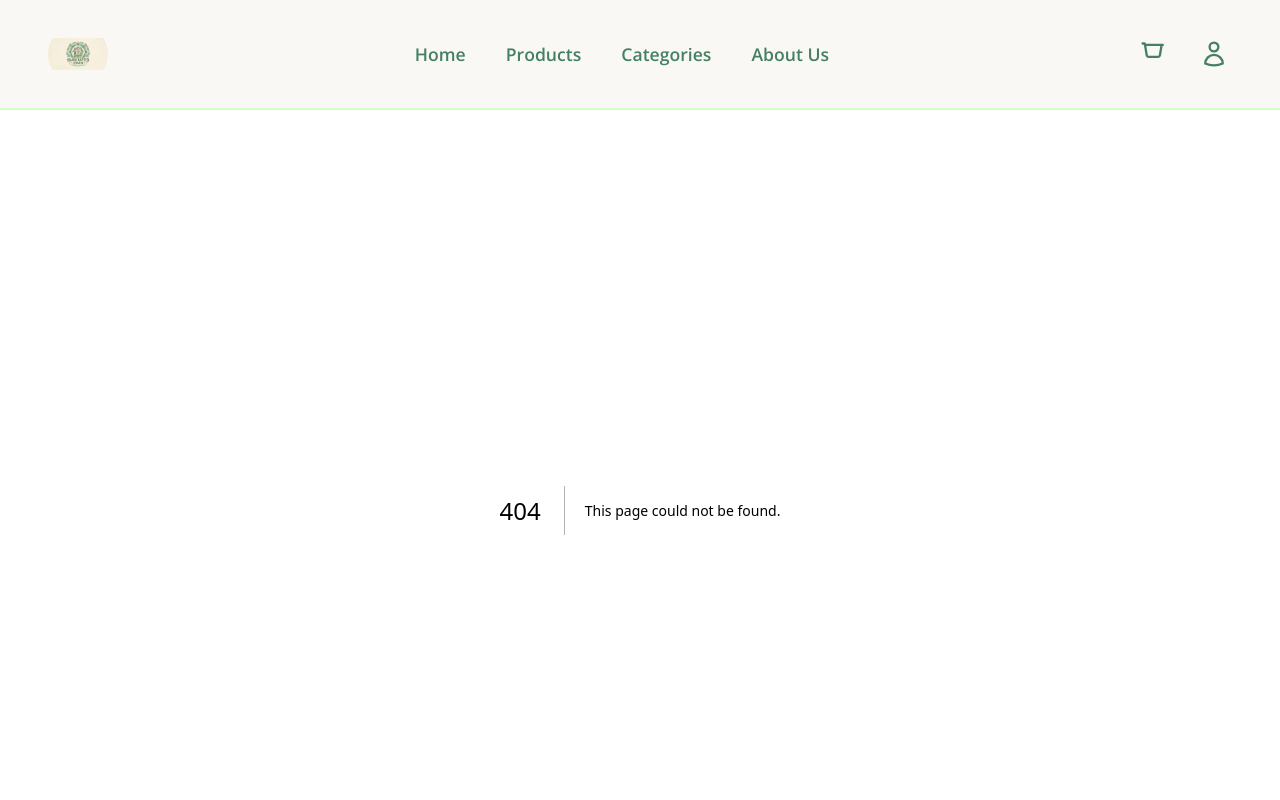
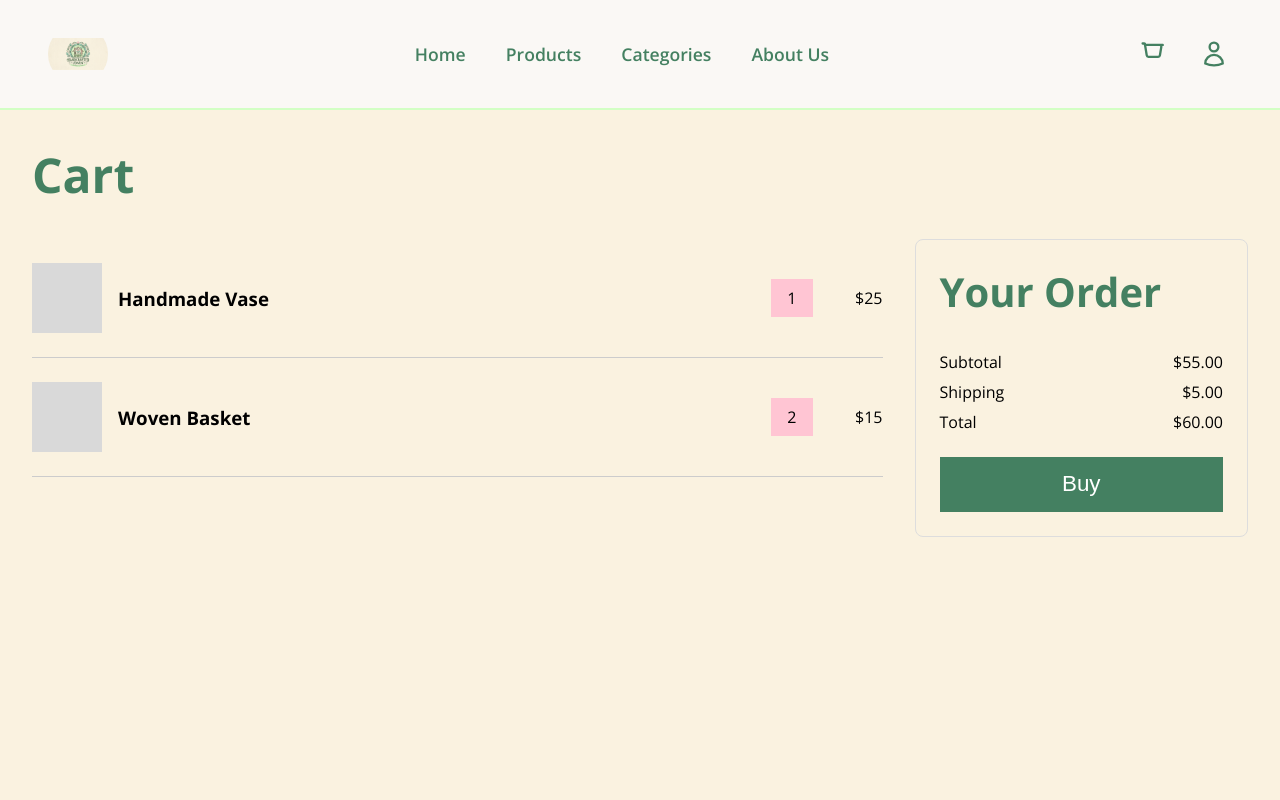
Before and after one commit to smondragondev/handcrafted-haven, a Next.js app: page /checkout in a window 1280 px wide. Before the commit this address had no page. Shown: the top 800 px of the page. Built offline with nearby package versions, Linux system fonts and the light colour scheme.

Commit message:
Checkout page incomplete for now

```diff
--- /dev/null
+++ b/pnpm-workspace.yaml
@@ -0,0 +1,3 @@
+allowBuilds:
+  sharp: true
+  unrs-resolver: true
--- /dev/null
+++ b/src/app/checkout/page.module.css
@@ -0,0 +1,104 @@
+/*Global checkout*/
+
+.page {
+    background-color: #FAF2E0;
+    color: black;
+    min-height: 100vh;
+    padding: 2rem;
+}
+
+.page h1 {
+    color: #448061;
+
+    font-size: 3rem;
+
+    margin-bottom: 2rem;
+}
+
+/*Products section*/
+.checkoutContainer {
+    display: flex;
+    gap: 2rem;
+    align-items: flex-start;
+}
+
+.productsSection {
+    flex: 3;
+}
+
+.productCard {
+    display: flex;
+    align-items: center;
+    justify-content: space-between;
+
+    padding: 1.5rem 0;
+
+    border-bottom: 1px solid #ccc;
+}
+
+.productImage {
+    width: 70px;
+    height: 70px;
+
+    background-color: #d9d9d9;
+}
+
+.productInfo {
+    flex: 1;
+    margin-left: 1rem;
+}
+
+.quantityBox {
+    padding: 0.5rem 1rem;
+
+    background-color: #FFC5D3;
+}
+
+.price {
+    min-width: 70px;
+    text-align: right;
+}
+
+/*Summary Section*/
+
+.summarySection {
+    flex: 1;
+
+    border: 1px solid #ddd;
+    border-radius: 8px;
+
+    padding: 1.5rem;
+}
+
+.summarySection h2 {
+    color: #448061;
+
+    font-size: 2.5rem;
+
+    margin-bottom: 2rem;
+}
+
+.summaryRow {
+    display: flex;
+    justify-content: space-between;
+
+    margin-bottom: .5rem;
+
+    font-size: 1.0rem;
+}
+
+.buyButton {
+    margin-top: 1rem;
+
+    width: 100%;
+    padding: 0.9rem;
+
+    border: none;
+
+    background-color: #448061;
+    color: white;
+
+    font-size: 1.4rem;
+
+    cursor: pointer;
+}
--- /dev/null
+++ b/src/app/checkout/page.tsx
@@ -0,0 +1,87 @@
+import styles from "./page.module.css";
+
+export default function CheckoutPage() {
+    //fake database
+    const cartItems = [
+        {
+            id: 1,
+            name: "Handmade Vase",
+            price: 25,
+            quantity: 1,
+            image: "/vase.jpg"
+        },
+        {
+            id: 2,
+            name: "Woven Basket",
+            price: 15,
+            quantity: 2,
+            image: "/basket.jpg"
+        }
+    ];
+
+    //Const here just for now
+    const subtotal = cartItems.reduce(
+        (sum, item) => sum + item.price * item.quantity,
+        0
+    );
+    const shipping = 5;
+    const total = subtotal + shipping;
+
+    return (
+        <div className={styles.page}>
+            {/* Cart part */}
+            <h1>Cart</h1>
+
+            <div className={styles.checkoutContainer}>
+
+                <section className={styles.productsSection}>
+
+                    {cartItems.map((item) => (
+                        <div key={item.id} className={styles.productCard}>
+
+                            <div className={styles.productImage}></div>
+
+                            <div className={styles.productInfo}>
+                                <h3>{item.name}</h3>
+                            </div>
+
+                            <div className={styles.quantityBox}>
+                                {item.quantity}
+                            </div>
+
+                            <div className={styles.price}>
+                                ${item.price}
+                            </div>
+
+                        </div>
+                    ))}
+                </section>
+
+                {/* Summary Section */}
+                <aside className={styles.summarySection}>
+                    <h2>Your Order</h2>
+
+                    <div className={styles.summaryRow}>
+                        <span>Subtotal</span>
+                        <span>${subtotal.toFixed(2)}</span>
+                    </div>
+
+                    <div className={styles.summaryRow}>
+                        <span>Shipping</span>
+                        <span>${shipping.toFixed(2)}</span>
+                    </div>
+
+                    <div className={styles.summaryRow}>
+                        <span>Total</span>
+                        <span>${total.toFixed(2)}</span>
+                    </div>
+
+                    <button className={styles.buyButton}>
+                        Buy
+                    </button>
+                </aside>
+
+            </div>
+        </div>
+    )
+}
```
Also changed, not shown: 1 other file (tests, documents, lock files or other folders).
